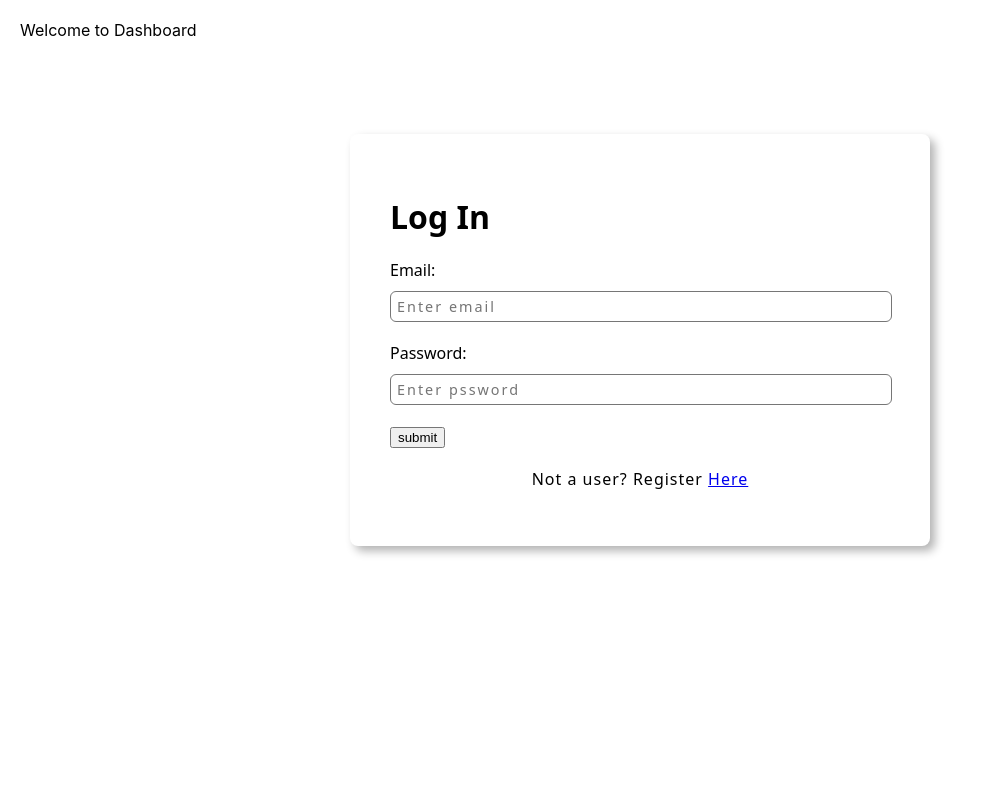
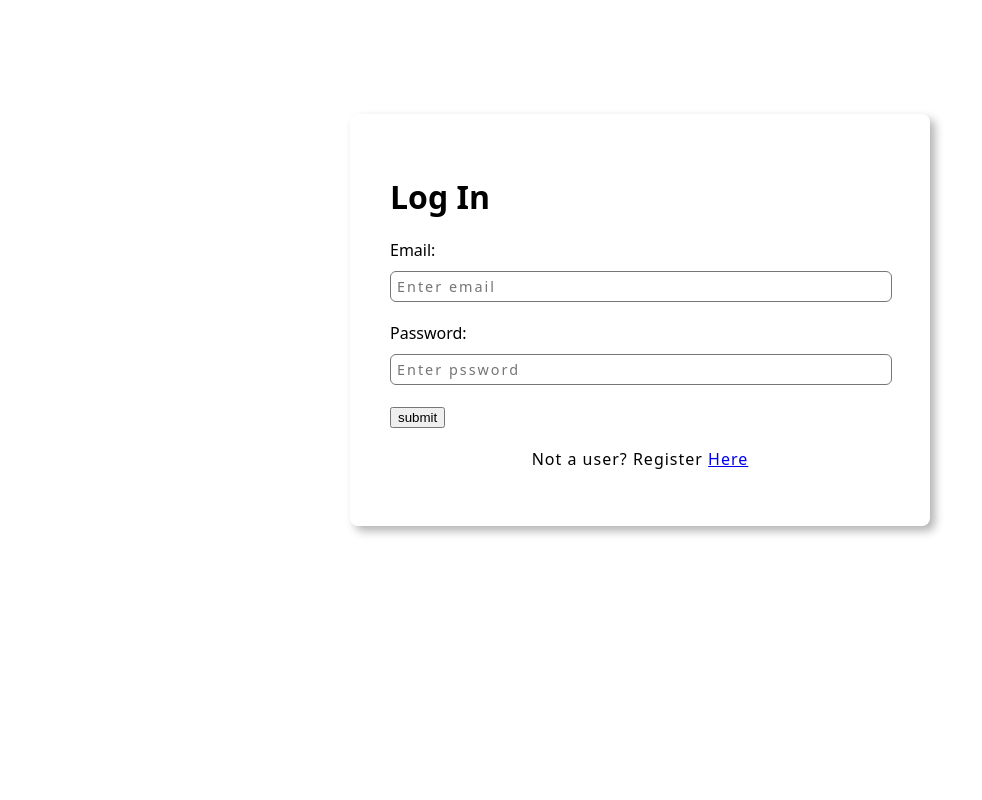
Before and after one commit to apnan/Grupp-3, a React (Create React App) app: page /dashboard in a window 1280 px wide. Shown: the top 800 px of the page, without its empty margins (0-982 px from the left). Built offline with nearby package versions, Linux system fonts and the light colour scheme; no server answers.

Commit message:
added engines in packege.json

```diff
--- a/package.json
+++ b/package.json
@@ -2,6 +2,9 @@
   "name": "firebase-uppload-pictures",
   "version": "0.1.0",
   "private": true,
+  "engines": {
+    "node": "16.14.0"
+  },
   "dependencies": {
     "@emotion/react": "^11.10.0",
     "@emotion/styled": "^11.10.0",
--- a/src/App.js
+++ b/src/App.js
@@ -9,20 +9,12 @@ import { BrowserRouter as Router, Switch, Route, Link } from 'react-router-dom';
 function App() {
   return (
     <div className="wrapper">
-      {/* <h1>Application</h1> */}
-      <Router>
-        <Switch>
-          <Route path="/dashboard">
-            <Dashboard />
-          </Route>
-        </Switch>
-      </Router>
       <Login />
       <Gameapp/>
       <ScoreBoard/>
       <ChooseProfilePicturePage />
     </div>
-  );
+    )
 }
 
 export default App;
```
